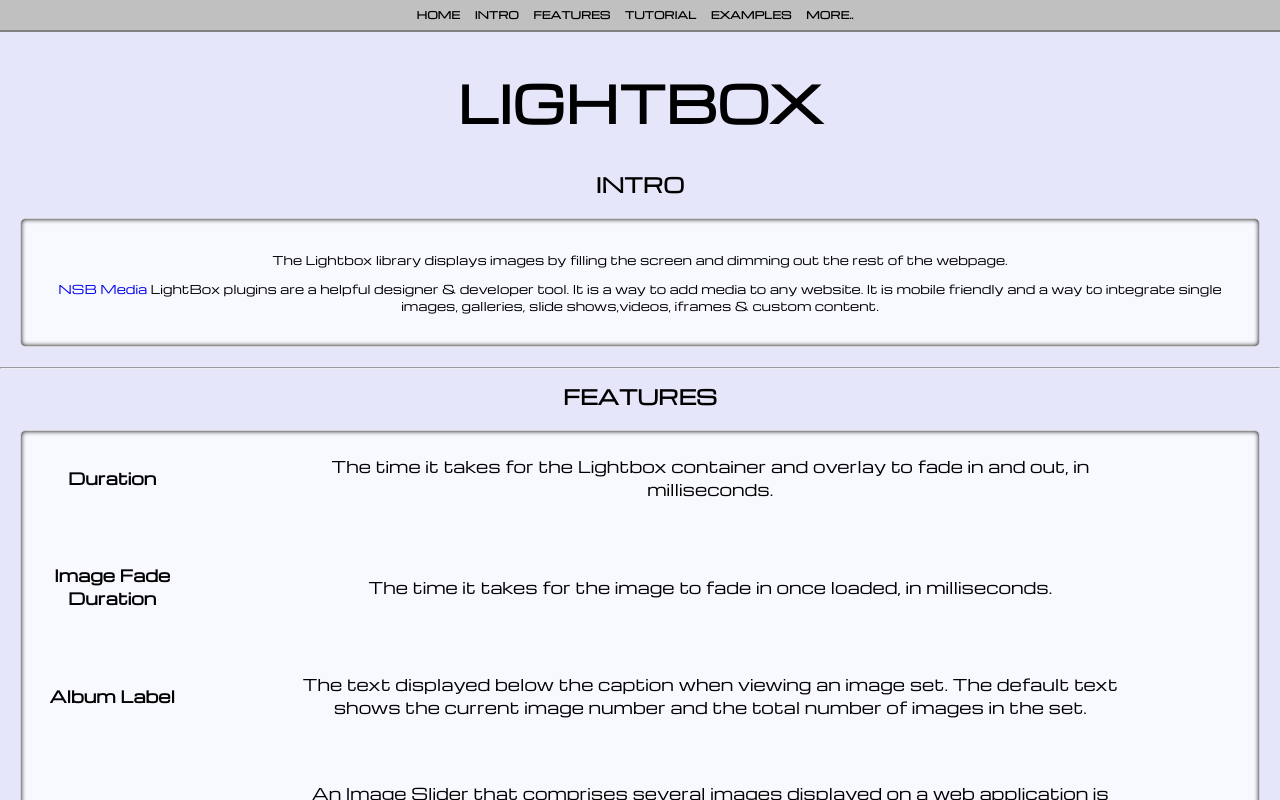
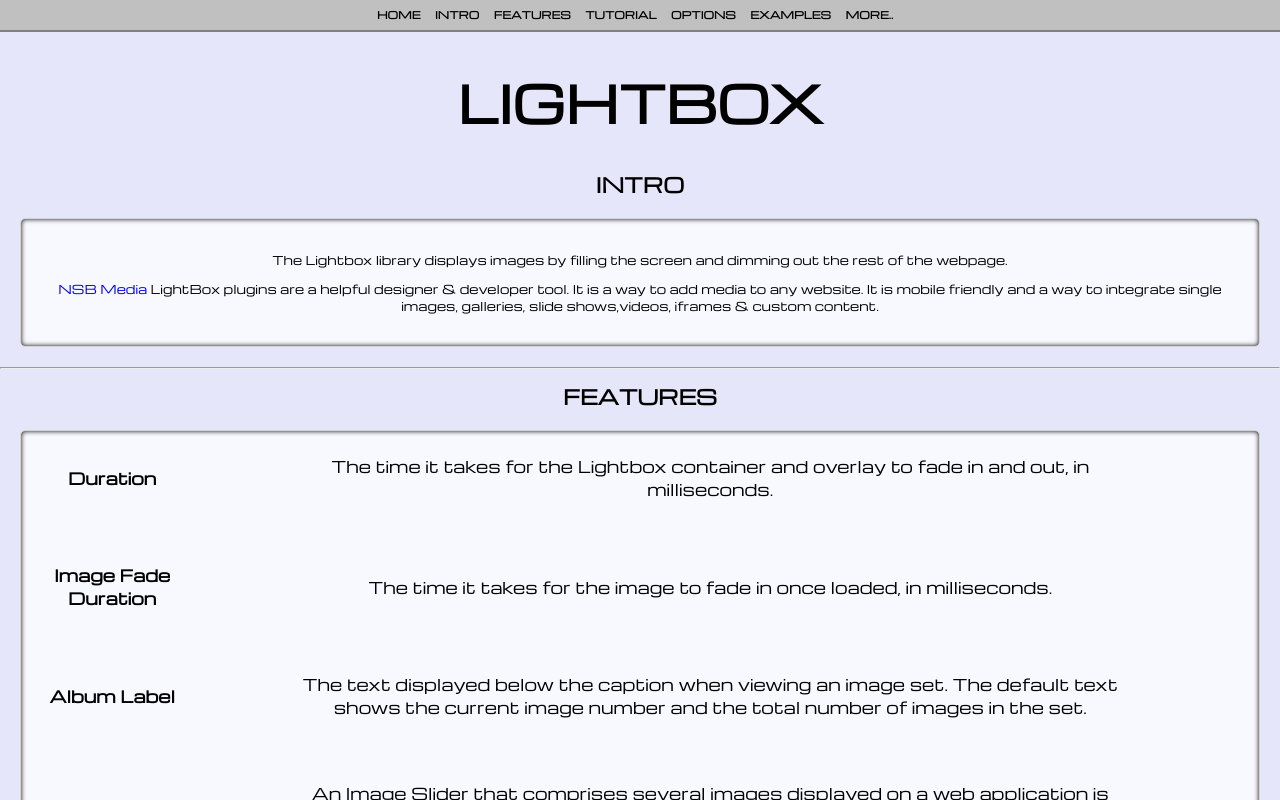
Before and after one commit to Rollan2000/Rollan2000-Joshua-Aala2.github.io, a plain HTML site: page index.html in a window 1280 px wide. Shown: the top 800 px of the page. Drawn offline with nearby package versions, Linux system fonts and the light colour scheme.

Commit message:
Update index.html

```diff
--- a/index.html
+++ b/index.html
@@ -26,6 +26,7 @@ ADD NOTES HERE
                 <li><a href="#intro">Intro</a></li>
                 <li><a href="#features">Features</a></li>
                 <li><a href="#tutorial">Tutorial</a></li>
+                <li><a href="#options">Options</a></li>
                 <li><a href="#example">Examples</a></li>
                 <li><a href="#moreinfo">More..</a></li>
             </ul>
```
